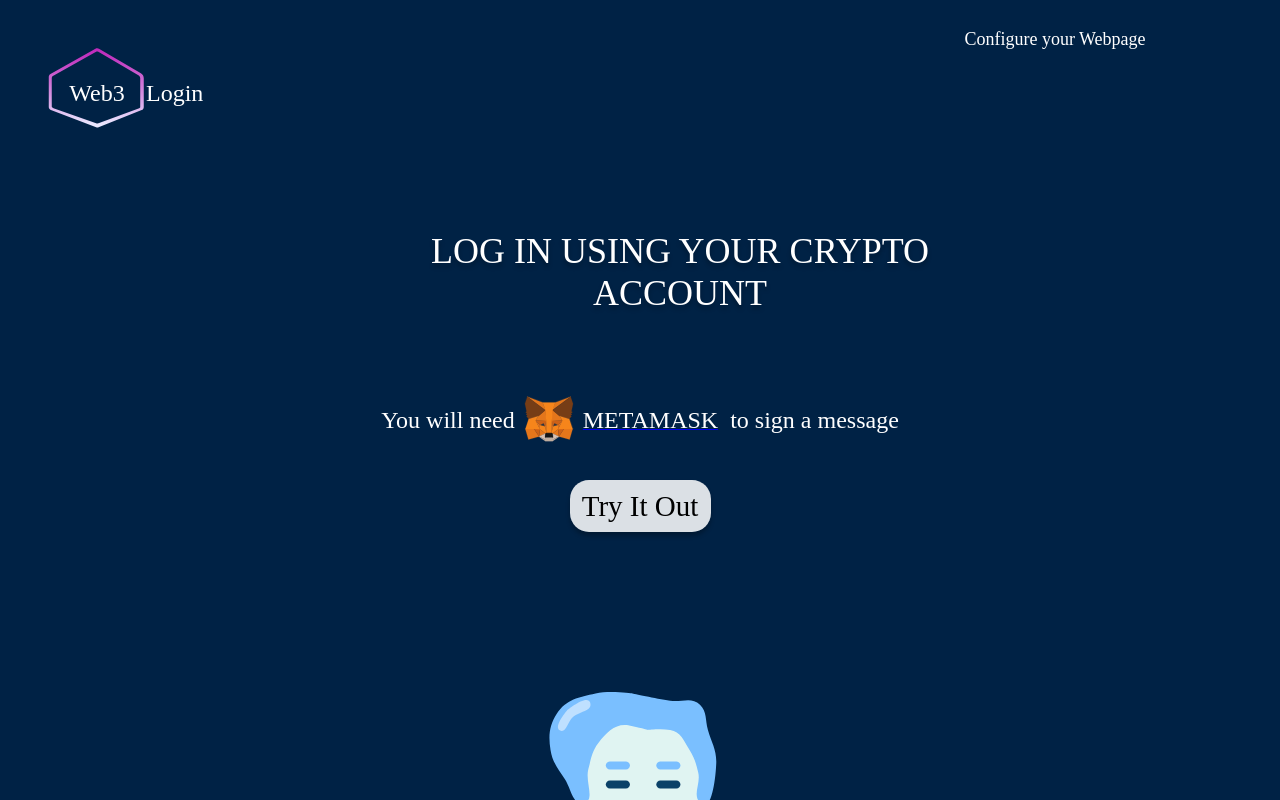
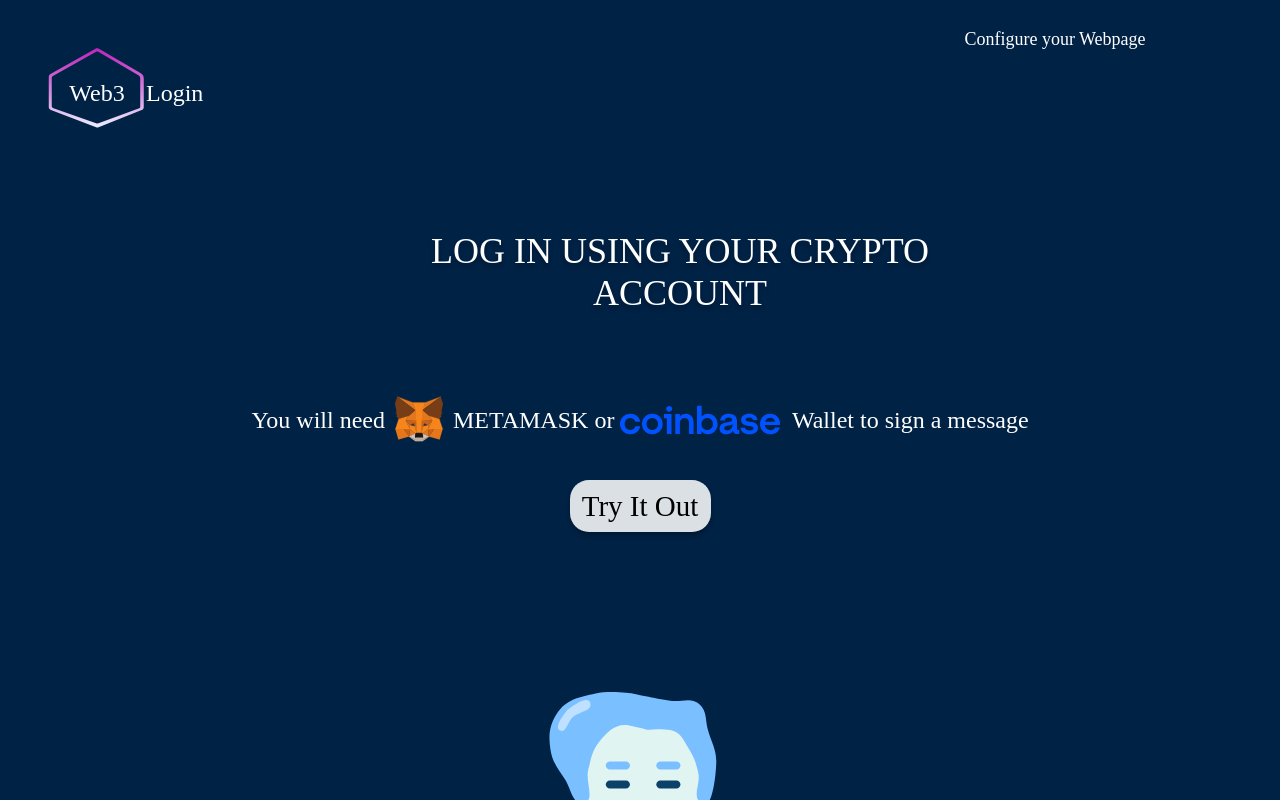
Before and after one commit to web3-login/web3-login-page, a Vue app: page /#/ in a window 1280 px wide. Shown: the top 800 px of the page. Built offline with nearby package versions, Linux system fonts and the light colour scheme.

Commit message:
:sparkles: added coinbase link

```diff
--- a/src/components/NoMetamask.vue
+++ b/src/components/NoMetamask.vue
@@ -3,13 +3,22 @@
     <span>You will need</span
     ><a href="https://metamask.io/"
       ><img
-        alt="metamask"
+        alt="metamask wallet"
         src="../assets/metamask-fox.svg"
         width="68"
         height="60"
       /> </a
     ><a href="https://metamask.io/"><span>METAMASK</span></a
-    ><span>&nbsp; to sign a message</span>
+    ><span>&nbsp;or&nbsp;</span>
+    <a href="https://metamask.io/"
+      ><img
+        alt="coinbase wallet"
+        src="../assets/Coinbase_Wordmark.svg"
+        width="160"
+        height="60"
+      /> </a
+    ><a href="https://www.coinbase.com/wallet"></a>
+    <span>&nbsp; Wallet to sign a message</span>
   </div>
 </template>
 <script>
@@ -32,4 +41,14 @@ export default {
   color: #ffffff;
   line-height: 60px;
 }
+a {
+  text-decoration: none;
+}
+a:link,
+a:visited {
+  color: white;
+}
+a:hover {
+  color: white;
+}
 </style>
```
Also changed, not shown: src/assets/Coinbase_Wordmark.svg (added).
